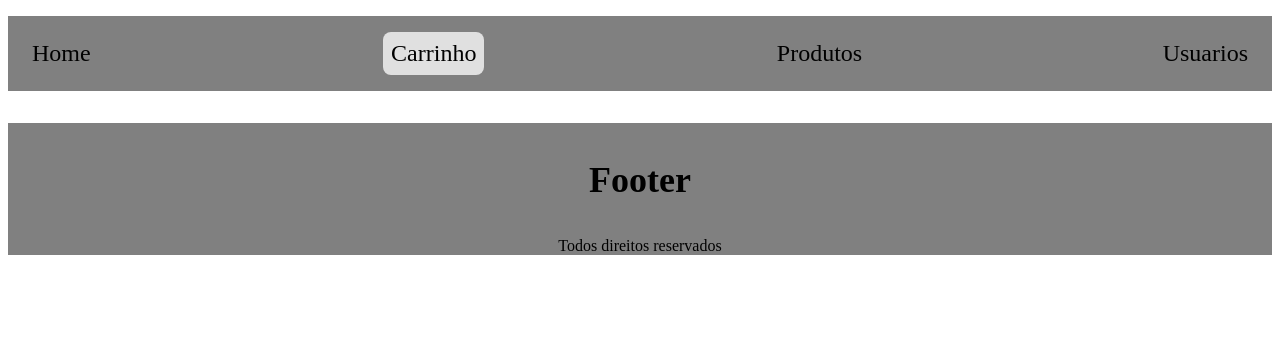
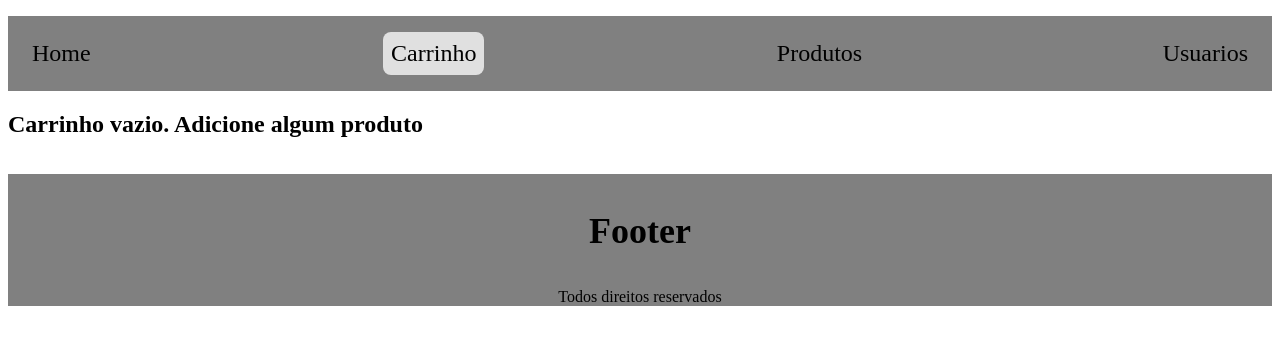
Before and after one commit to DeivithMaciel/react-ts-lab, a React (Vite) app: page /carrinho in a window 1280 px wide. Shown: the top 344 px of the page. Built offline with nearby package versions, Linux system fonts and the light colour scheme.

Commit message:
feat: implement shopping cart with total calculation

```diff
--- a/src/pages/Carrinho/Carrinho.tsx
+++ b/src/pages/Carrinho/Carrinho.tsx
@@ -8,8 +8,18 @@ const Carrinho = () => {
     const carrinho = useSelector((state: RootState) => state.carrinho)
     const dispatch = useDispatch<AppDispatch>()
 
+    const valorTotal = carrinho.reduce((acum, item) => {
+        return acum + (item.preco * item.quantidade)
+    }, 0)
+
     return (
-        <List>
+            <div>
+                {carrinho.length <= 0 ? (
+                    <h2>Carrinho vazio. Adicione algum produto</h2>
+            ) : (
+                <h2>Valor Total: R${valorTotal}</h2>
+            )}
+                <List>
             {carrinho.map((item) => (
                 <ItemList key={item.id}>
                     <img src={item.imagem} alt={item.nome} />
@@ -23,6 +33,7 @@ const Carrinho = () => {
                 </ItemList>
             ))}
         </List>
+            </div>
     )
 }
 
```
